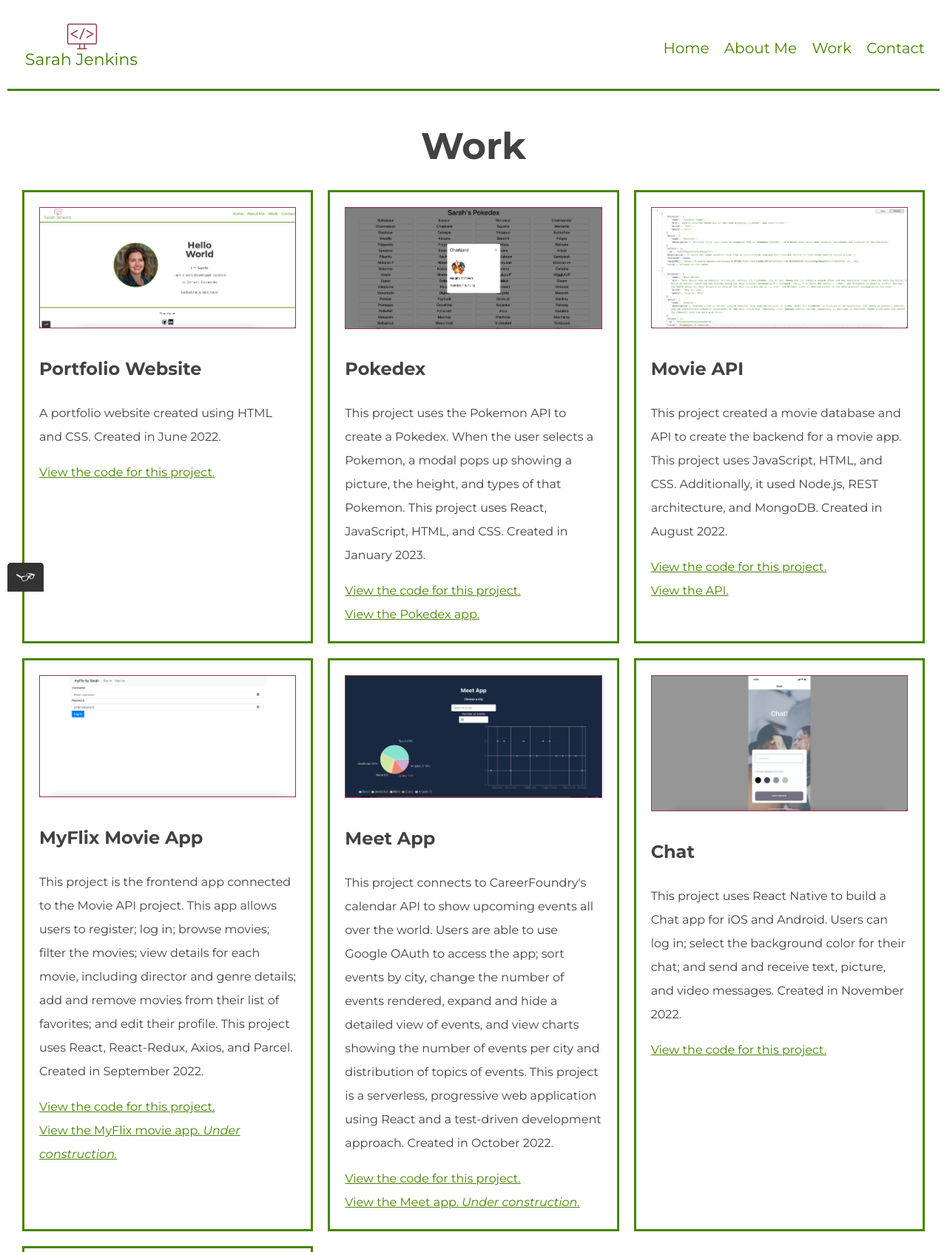
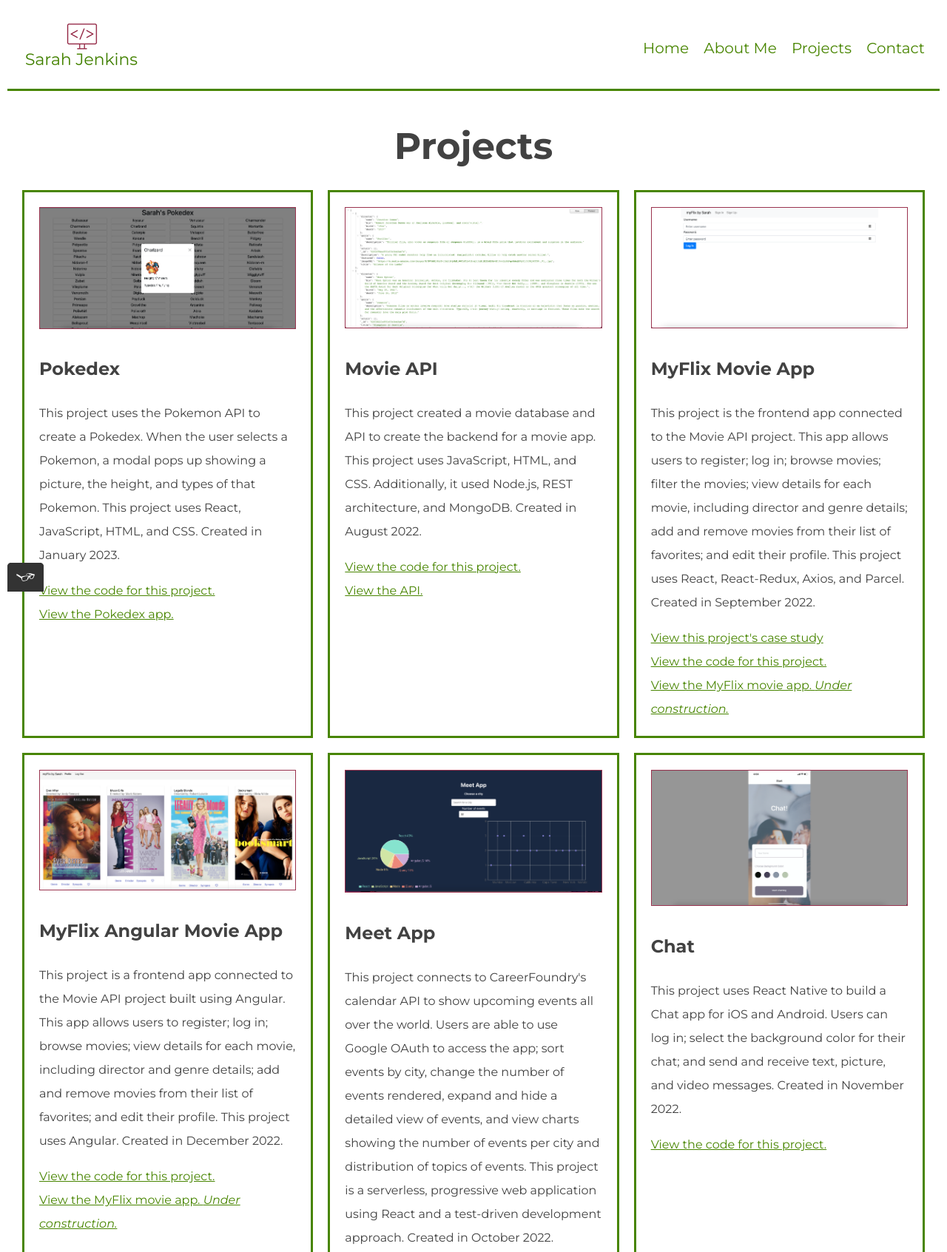
Before and after one commit to sarahmjenkins/portfolio-website, a plain HTML site: page work.html in a window 1280 px wide. Shown: the top 1693 px of the page at 74% size. Drawn offline with Linux system fonts and the light colour scheme.

Commit message:
updated language and changed order of projects

```diff
--- a/work.html
+++ b/work.html
@@ -4,7 +4,7 @@
 <head>
   <meta charset="utf-8">
   <meta name="viewport" content="width=device-width, initial-scale=1">
-  <title>Sarah's Work</title>
+  <title>Sarah's Projects</title>
   <link rel="shortcut icon" href="img/favicon.ico">
   <link rel="preconnect" href="https://fonts.googleapis.com">
   <link rel="preconnect" href="https://fonts.gstatic.com" crossorigin>
@@ -26,7 +26,7 @@
           <a href="about.html" role="menuitem" class="navigation-list__item">About Me</a>
         </li>
         <li role="presentation">
-          <a href="work.html" role="menuitem" class="navigation-list__item navigation-list__item--active">Work</a>
+          <a href="work.html" role="menuitem" class="navigation-list__item navigation-list__item--active">Projects</a>
         </li>
         <li role="presentation">
           <a href="contact.html" role="menuitem" class="navigation-list__item">Contact</a>
@@ -36,19 +36,14 @@
   </header>
 
   <section>
-    <h1>Work</h1>
+    <h1>Projects</h1>
       <div class="grid">
-      <div class="grid__item">
-        <img src="img/portfolio-website-screenshot.png" class="project-image" alt="portfolio website screenshot">
-        <h2>Portfolio Website</h2>
-        <p>A portfolio website created using HTML and CSS. Created in June 2022.</p>
-        <a href="https://github.com/sarahmjenkins/portfolio-website" target="_blank">View the code for this project.</a>
-      </div>
-
         <div class="grid__item">
           <img src="img/pokedex-react-screenshot.png" class="project-image" alt="pokedex screenshot">
           <h2>Pokedex</h2>
-        <p>This project uses the Pokemon API to create a Pokedex. When the user selects a Pokemon, a modal pops up showing a picture, the height, and types of that Pokemon. This project uses React, JavaScript, HTML, and CSS. Created in January 2023.</p>
+          <p>This project uses the Pokemon API to create a Pokedex. When the user selects a Pokemon, a modal pops up showing a
+            picture, the height, and types of that Pokemon. This project uses React, JavaScript, HTML, and CSS. Created in
+            January 2023.</p>
           <a href="https://github.com/sarahmjenkins/pokedex-react" target="_blank">View the code for this project.</a><br>
           <a href="https://sarahmjenkins.github.io/pokedex-react" target="_blank">View the Pokedex app.</a>
         </div>
@@ -65,8 +60,22 @@
           <img src="img/myflix-screenshot.png" class="project-image" alt="myflix screenshot">
           <h2>MyFlix Movie App</h2>
           <p>This project is the frontend app connected to the Movie API project. This app allows users to register; log in; browse movies; filter the movies; view details for each movie, including director and genre details; add and remove movies from their list of favorites; and edit their profile. This project uses React, React-Redux, Axios, and Parcel. Created in September 2022.</p>
+          <a href="files/myFlix-case-study.pdf" target="_blank">View this project's case study</a><br>
           <a href="https://github.com/sarahmjenkins/myFlix-client" target="_blank">View the code for this project.</a><br>
           <a href="https://myflixbysarah.netlify.app/" target="_blank">View the MyFlix movie app. <em>Under construction.</em></a>
+        </div>
+
+        <div class="grid__item">
+          <img src="img/myflix-angular-screenshot.png" class="project-image" alt="myflix angular screenshot">
+          <h2>MyFlix Angular Movie App</h2>
+          <p>This project is a frontend app connected to the Movie API project built using Angular. This app allows users to
+            register; log in; browse movies; view details for each movie, including director and genre details; add and remove
+            movies from their list of favorites; and edit their profile. This project uses Angular. Created in December 2022.
+          </p>
+          <a href="https://github.com/sarahmjenkins/myFlix-angular-client" target="_blank">View the code for this
+            project.</a><br>
+          <a href="https://sarahmjenkins.github.io/myflix-angular-client/" target="_blank">View the MyFlix movie app. <em>Under
+              construction.</em></a>
         </div>
 
         <div class="grid__item">
@@ -85,12 +94,10 @@
         </div>
 
         <div class="grid__item">
-        <img src="img/myflix-angular-screenshot.png" class="project-image" alt="myflix angular screenshot">
-        <h2>MyFlix Angular Movie App</h2>
-        <p>This project is a frontend app connected to the Movie API project built using Angular. This app allows users to register; log in; browse movies; view details for each movie, including director and genre details; add and remove movies from their list of favorites; and edit their profile. This project uses Angular. Created in December 2022.</p>
-        <a href="https://github.com/sarahmjenkins/myFlix-angular-client" target="_blank">View the code for this project.</a><br>
-        <a href="https://sarahmjenkins.github.io/myflix-angular-client/" target="_blank">View the MyFlix movie app. <em>Under
-            construction.</em></a>
+          <img src="img/portfolio-website-screenshot.png" class="project-image" alt="portfolio website screenshot">
+          <h2>Portfolio Website</h2>
+          <p>A portfolio website created using HTML and CSS. Created in June 2022.</p>
+          <a href="https://github.com/sarahmjenkins/portfolio-website" target="_blank">View the code for this project.</a>
         </div>
       </div>
       <!-- <div class="grid__item">
```
Also changed, not shown: about.html (+2 -2 lines), contact.html (+1 -1 lines), index.html (+1 -1 lines), 1 other file. Lines whose indentation alone changed are shown as unchanged.
